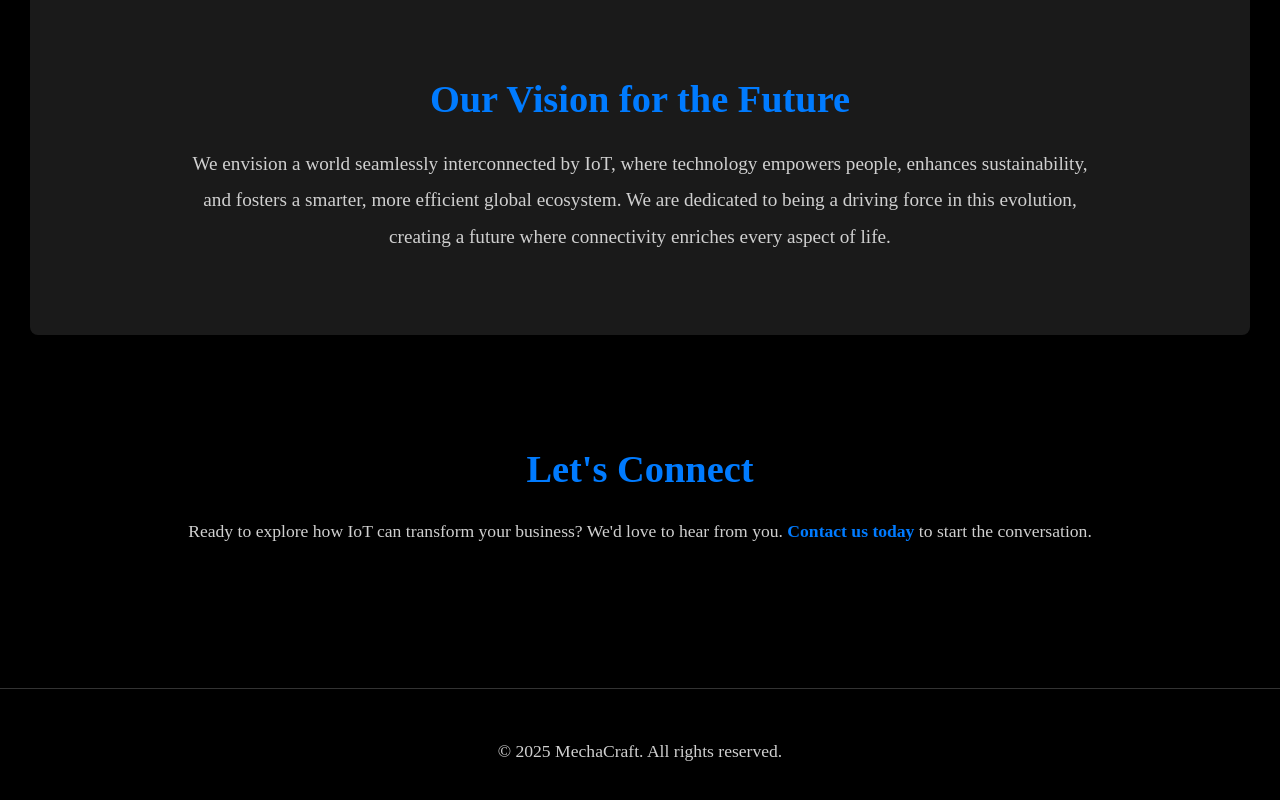
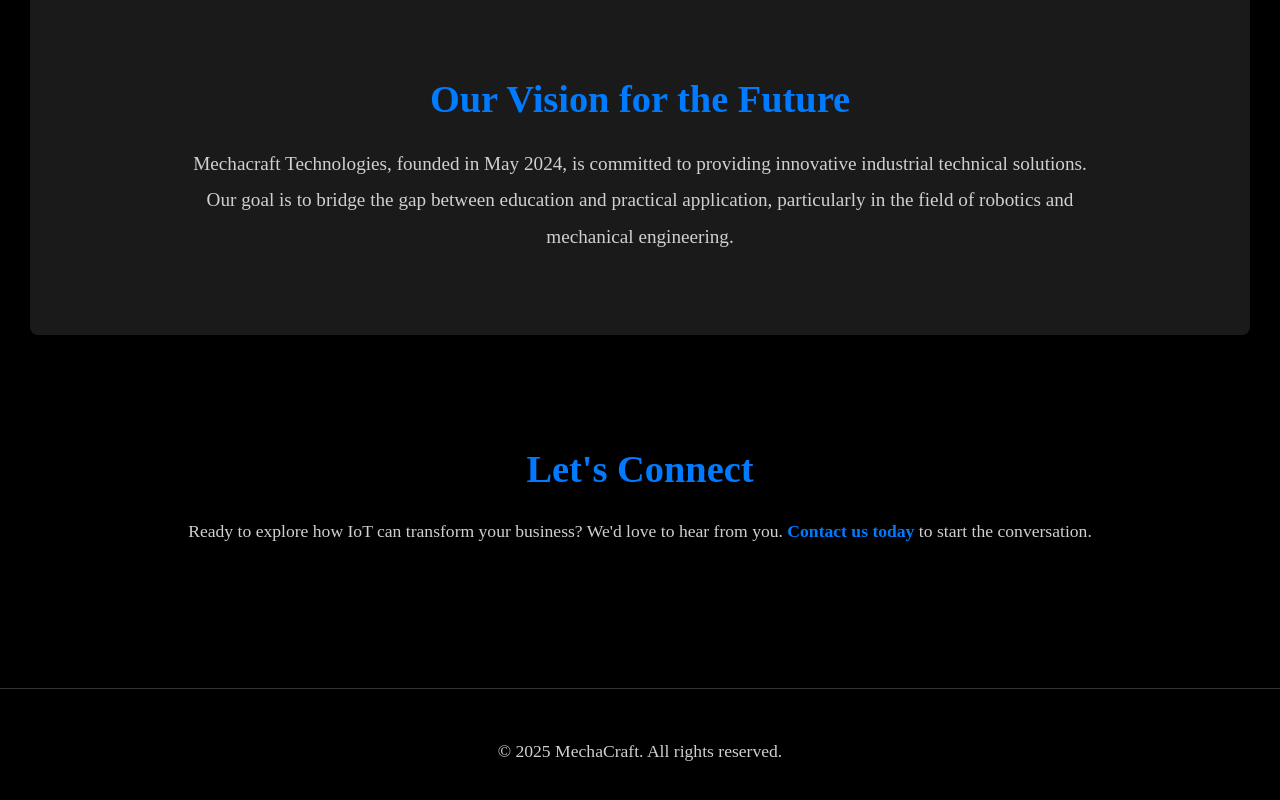
Before and after one commit to MegaBOT07/mohti, a React (Vite) app in the folder mechacraft/: page /about in a window 1280 px wide. Shown: the part 1438-2238 px from the top of the page. Built offline with nearby package versions, Linux system fonts and the light colour scheme.

Commit message:
Changes to be committed: 	modified:   mechacraft/src/components/About.jsx 	modified:   mechacraft/src/components/App1.css 	modified:   mechacraft/src/components/FeatureHighlight.css 	modified:   mechacraft/src/components/FeatureHighlight.jsx 	modified:   mechacraft/src/components/Navbar.css

```diff
--- a/mechacraft/src/components/About.jsx
+++ b/mechacraft/src/components/About.jsx
@@ -64,8 +64,7 @@ const About = () => {
             <section className="about-vision">
                 <h2 className="section-title">Our Vision for the Future</h2>
                 <p className="vision-statement">
-                    We envision a world seamlessly interconnected by IoT, where technology empowers people, enhances sustainability, and fosters a smarter, more efficient global ecosystem.
-                    We are dedicated to being a driving force in this evolution, creating a future where connectivity enriches every aspect of life.
+                Mechacraft Technologies, founded in May 2024, is committed to providing innovative industrial technical solutions. Our goal is to bridge the gap between education and practical application, particularly in the field of robotics and mechanical engineering.
                 </p>
             </section>
 
--- a/mechacraft/src/components/App1.css
+++ b/mechacraft/src/components/App1.css
@@ -1,7 +1,6 @@
 /* FullPage sections should take up the full height of the screen */
 #fullpage {
   height: 100vh;
-  overflow: hidden;
 }
 
 .section {
--- a/mechacraft/src/components/FeatureHighlight.css
+++ b/mechacraft/src/components/FeatureHighlight.css
@@ -6,7 +6,7 @@
 /* Join Us Section */
 .join-us-section {
   background-color: #1b1b1b; /* Black background */
-  padding: 100px;
+  padding: 100px 100px 64px;
   color: #ffffff; /* White text color */
 }
 .feature-container{
@@ -70,7 +70,7 @@
 .footer-container {
   display: flex;
   justify-content: space-around;
-  padding: 0px;
+  padding: 0px 50px;
  }
 
 .footer-item {
--- a/mechacraft/src/components/FeatureHighlight.jsx
+++ b/mechacraft/src/components/FeatureHighlight.jsx
@@ -27,7 +27,8 @@ const FeatureHighlight = () => {
         <div className="footer-container">
           <div className="footer-item">
             <h2>Address</h2>
-            <p>123 MechaCraft Avenue, Tech City, TC 12345</p>
+            <p>25, Ganesh Nagar Vistar Sodala, Jaipur Rajasthan 302019</p>
+            <p>+91 9983878999</p>
           </div>
           <div className="footer-item">
             <h2>Join Us</h2>
--- a/mechacraft/src/components/Navbar.css
+++ b/mechacraft/src/components/Navbar.css
@@ -3,6 +3,7 @@
   position: absolute; /* Keep navbar positioned over the hero section */
   top: 0;
   left: 0;
+  right: 0;
   width: 100%;
   z-index: 2;
   display: flex;
```
